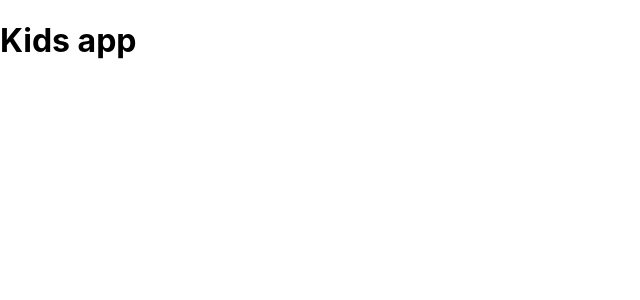
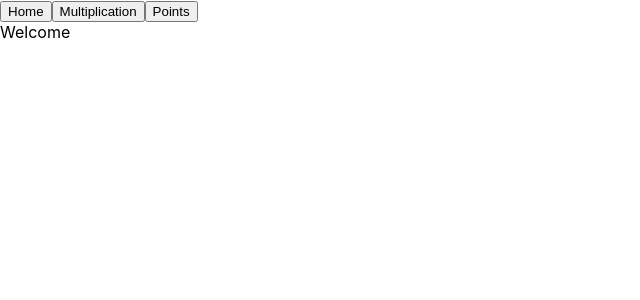
Before and after one commit to SemihDurmus/kids-app, a React (Create React App) app: page / in a window 1280 px wide. Shown: the top 300 px of the page, without its empty margins (0-640 px from the left). Built offline with nearby package versions, Linux system fonts and the light colour scheme.

Commit message:
Add routes

```diff
--- a/src/App.tsx
+++ b/src/App.tsx
@@ -1,10 +1,20 @@
-import React from "react";
+import { BrowserRouter as Router, Routes, Route } from "react-router-dom";
+
+import Points from "pages/points/Points";
+import Welcome from "pages/welcome/Welcome";
+import NavBar from "maincomponents/navbar/Navbar";
+import MultiplicationGame from "pages/multiplicationGame/MultiplicationGame";
 
 function App() {
   return (
-    <div>
-      <h1>Kids app</h1>
-    </div>
+    <Router>
+      <NavBar />
+      <Routes>
+        <Route path="/" element={<Welcome />} />
+        <Route path="/multiplication-game" element={<MultiplicationGame />} />
+        <Route path="/points" element={<Points />} />
+      </Routes>
+    </Router>
   );
 }
 
--- /dev/null
+++ b/src/maincomponents/navbar/Navbar.tsx
@@ -0,0 +1,18 @@
+import { ReactElement } from "react";
+import { useNavigate } from "react-router-dom";
+
+export const NavBar = (): ReactElement => {
+  const navigate = useNavigate();
+
+  return (
+    <div>
+      <button onClick={() => navigate("/")}>Home</button>
+      <button onClick={() => navigate("/multiplication-game")}>
+        Multiplication
+      </button>
+      <button onClick={() => navigate("/points")}>Points</button>
+    </div>
+  );
+};
+
+export default NavBar;
```
